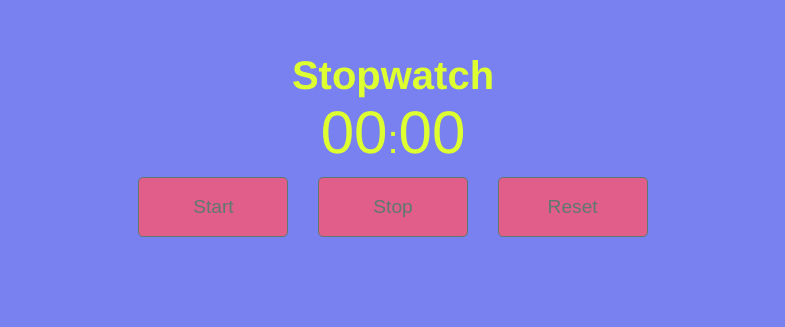
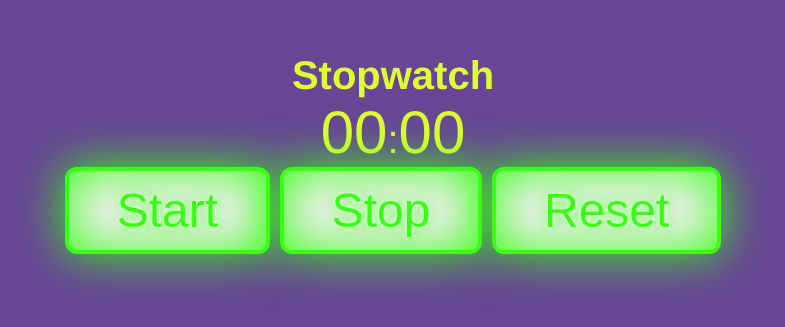
Before and after one commit to Farkas80/StopWatch, a plain HTML site: page index.html in a window 1280 px wide. Shown: the part 203-530 px from the top of the page, without its empty margins (247-1032 px from the left). Drawn offline with Linux system fonts and the light colour scheme.

Commit message:
Add neon effect to buttons

```diff
--- a/scss/_config.scss
+++ b/scss/_config.scss
@@ -1,4 +1,4 @@
-$primary-color: #E05E89;
+$primary-color: #39FF14;
 $secondary-color: #DEFF30;
 $tercary-color: #5E7970;
 
@@ -15,3 +15,11 @@ $tercary-color: #5E7970;
 @mixin corner($radius) {
     border-radius: $radius;
 }
+
+@function set-text-color($color) {
+    @if(lightness($color) > 40%) {
+        @return #000;
+    } @else {
+        @return #fff;
+    }
+}
--- a/scss/main.scss
+++ b/scss/main.scss
@@ -1,8 +1,7 @@
 @import 'config';
 
 body {
-    background: $primary-color;
-    color: set-text-color($secondary-color);
+    color: $secondary-color;
     height: 90%;
     font-family: 'Courier New', Courier, monospace;
 }
@@ -23,19 +22,17 @@ h1, p {
     font-size: 1.5em;
 }
 button {
-    @include corner(5px);
-    background: $primary-color;
-    color: $tercary-color;
-    border: solid 1px $tercary-color;
+    @include corner(0.25em);
+    font-size: 3rem;
+    display: inline-block;
+    cursor: pointer;
     text-decoration: none;
-    cursor: pointer;
-    font-size: 1.2em;
-    padding: 18px 10px;
-    width: 150px;
-    margin: 10px;
-        &:hover {
-            @include transition-ease;
-            background: $tercary-color;
-            color: $primary-color;
-        }
+    color: $primary-color;
+    border: $primary-color 4px solid;
+    padding: 0.25em 1em;
+    text-shadow: 0 0 0.125em hsl(0, 0%, 100% / 0.5),
+                 0 0 0.25em currentColor;
+
+    box-shadow: inset 0 0 1em 0 $primary-color,
+                0 0 1em 0 $primary-color;
 }
--- a/stopwatch.js
+++ b/stopwatch.js
@@ -56,15 +56,15 @@ window.onload = function () {
 
     }
 
-    let changeColor = () => {
+    let randomColor = () => {
         let r = Math.floor(Math.random() * 255);
         let g = Math.floor(Math.random() * 255);
         let b = Math.floor(Math.random() * 255);
         let color = `rgb(${r}, ${g}, ${b})`;
-        console.log(color)
         document.body.style.background = color;
     }
 
-    setInterval(changeColor, 5000);
+
+    setInterval(randomColor, 5000);
 
   }
```
Also changed, not shown: scss/main.css.
